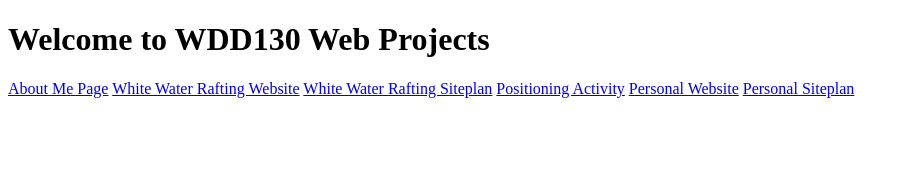
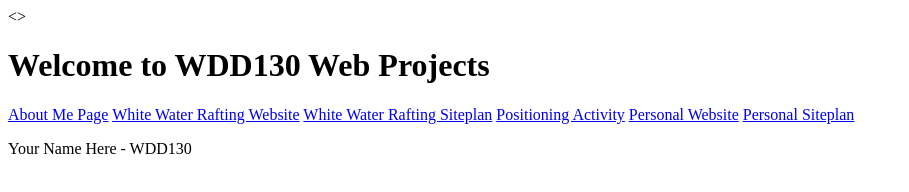
Before and after one commit to exequieldevcor/wwd130, a plain HTML site: page index.html in a window 1280 px wide. Shown: the whole page, without its empty margins (0-909 px from the left). Drawn offline with Linux system fonts and the light colour scheme.

Commit message:
added a paragraph

```diff
--- a/index.html
+++ b/index.html
@@ -6,7 +6,7 @@
     <meta name="viewport" content="width=device-width, initial-scale=1.0">
     <title>WDD130 Home Page</title>
 </head>
-<body>
+<>
     <h1>Welcome to WDD130 Web Projects</h1>
 <nav>
   <a href="aboutme/index.html">About Me Page</a>
@@ -16,6 +16,7 @@
   <a href="#">Personal Website</a>
   <a href="#">Personal Siteplan</a>
 </nav>
+<p>Your Name Here - WDD130</p>
 
 </body>
 </html>
```
